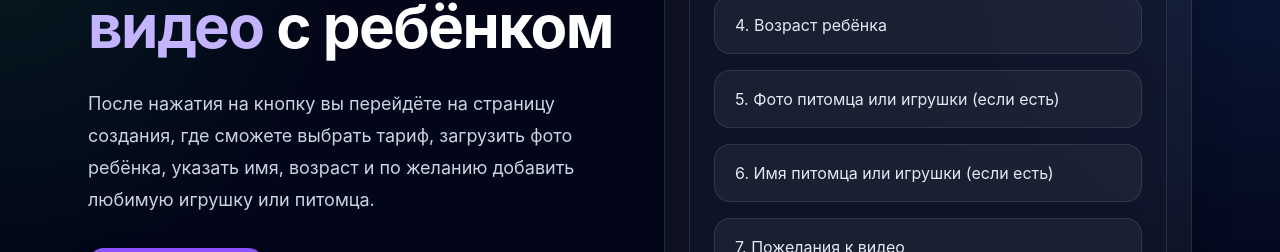
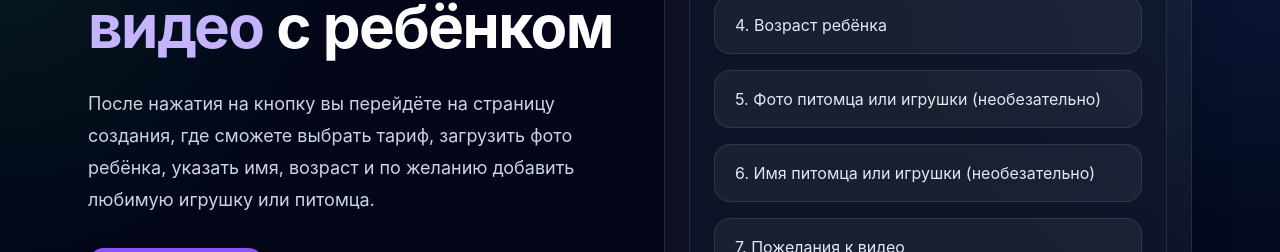
Before and after one commit to Mittish/sait-ii, a Next.js app: page / in a window 1280 px wide. Shown: the part 460-712 px from the top of the page. Built offline with nearby package versions, Linux system fonts and the light colour scheme.

Commit message:
update page layout and optional companion

```diff
--- a/app/page.tsx
+++ b/app/page.tsx
@@ -265,10 +265,10 @@ export default function KidsAIVideoLanding() {
                     4. Возраст ребёнка
                   </div>
                   <div className="rounded-2xl border border-white/10 bg-white/5 px-5 py-4">
-                    5. Фото питомца или игрушки (если есть)
+                    5. Фото питомца или игрушки (необезательно)
                   </div>
                   <div className="rounded-2xl border border-white/10 bg-white/5 px-5 py-4">
-                    6. Имя питомца или игрушки (если есть)
+                    6. Имя питомца или игрушки (необезательно)
                   </div>
                   <div className="rounded-2xl border border-white/10 bg-white/5 px-5 py-4">
                     7. Пожелания к видео
```
